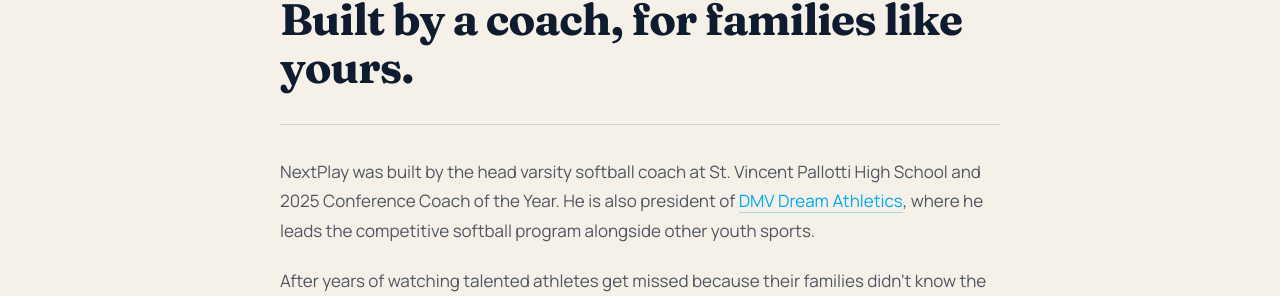
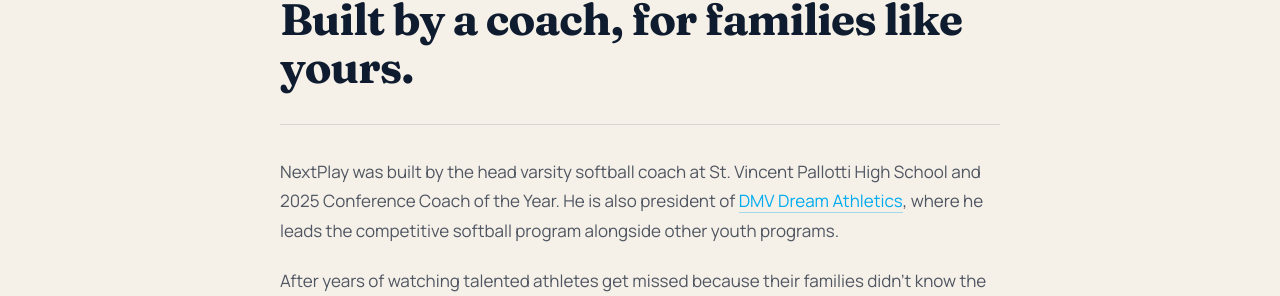
Before and after one commit to dmvdreamtech/nextplaystars-landing, a Next.js app: page / in a window 1280 px wide. Shown: the part 4962-5258 px from the top of the page. Built offline with nearby package versions, Linux system fonts and the light colour scheme.

Commit message:
Change 'youth sports' to 'youth programs' in BuiltByCoach

```diff
--- a/src/components/sections/BuiltByCoach.tsx
+++ b/src/components/sections/BuiltByCoach.tsx
@@ -61,7 +61,7 @@ export default function BuiltByCoach() {
               >
                 DMV Dream Athletics
               </a>
-              , where he leads the competitive softball program alongside other youth sports.
+              , where he leads the competitive softball program alongside other youth programs.
             </p>
             <p
               className="font-body"
```
